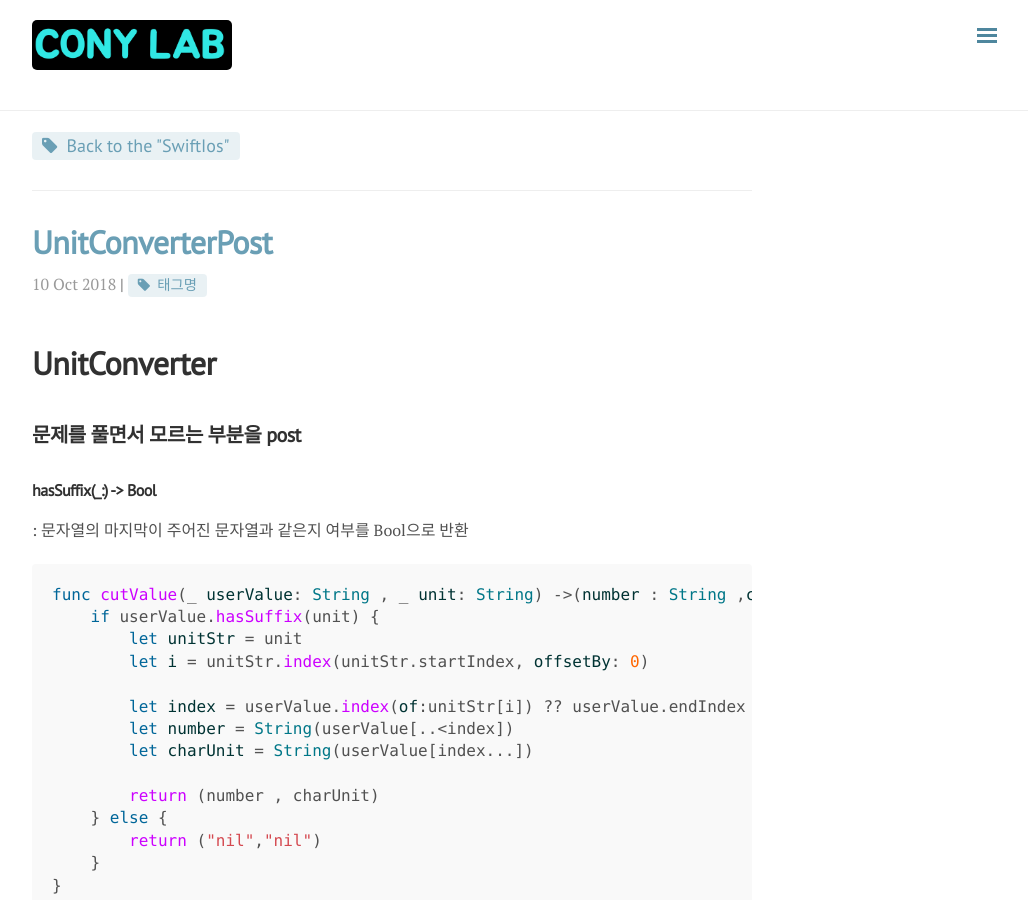
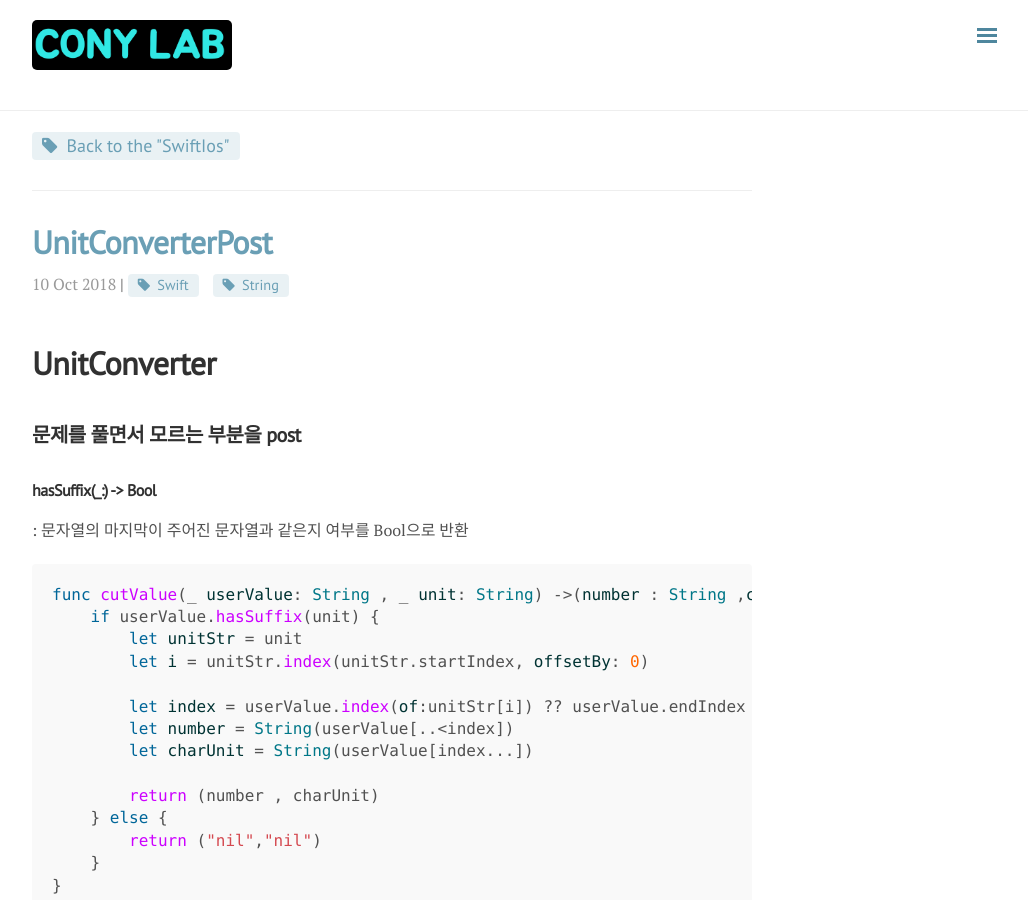
Before and after one commit to conyconydev/conyconydev.github.io, a Jekyll site: the page built from _posts/SWIFT_IOS/2018-10-10-UnitConverterPost.md, in a window 1280 px wide and 900 px high. Shown: the whole window, without its empty margins (248-1276 px from the left). Built offline with Jekyll 4.4.1, drawn with Linux system fonts in a browser that asks for light colours; nearby versions of some CDN libraries; comment, search, counter and statistics services are not loaded.

Commit message:
update Post

```diff
--- a/_posts/SWIFT_IOS/2018-10-10-UnitConverterPost.md
+++ b/_posts/SWIFT_IOS/2018-10-10-UnitConverterPost.md
@@ -3,7 +3,7 @@ layout: post
 title:  UnitConverterPost
 date:  2018-10-10 10:59:40
 category: SwiftIos
-tags: [태그명, ]
+tags: [Swift , String ]
 ---
 
 
```
